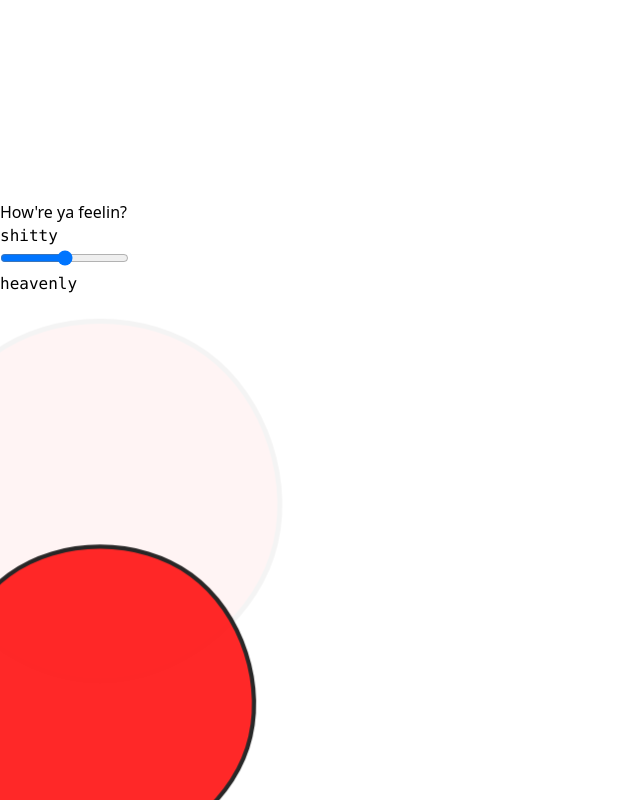
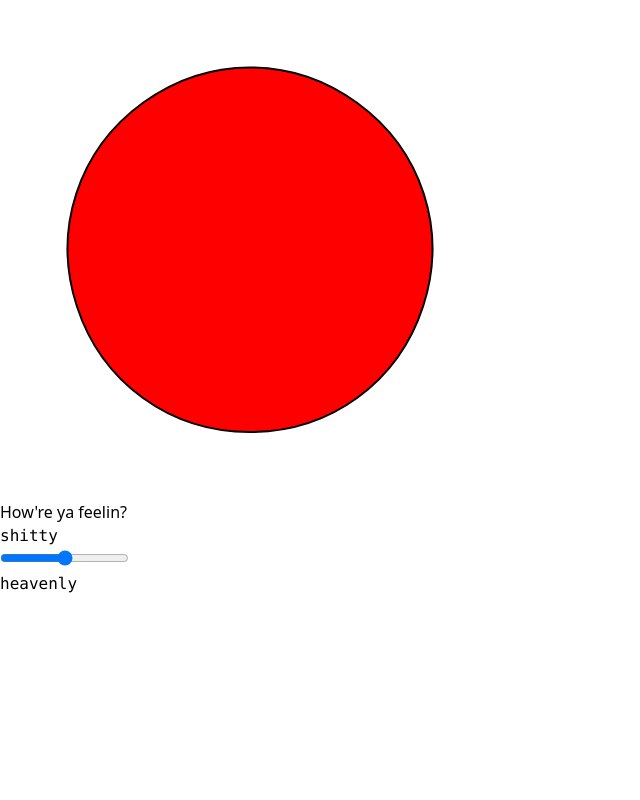
Before and after one commit to Suraj-Gov/moody, a React (Vite) app: page / in a window 1280 px wide. Shown: the top 800 px of the page, without its empty margins (0-640 px from the left). Built offline with nearby package versions, Linux system fonts and the light colour scheme.

Commit message:
refactor: remove anim, smooth morph to shitty

```diff
--- a/src/App.tsx
+++ b/src/App.tsx
@@ -14,7 +14,7 @@ function App() {
   return (
     <div className="flex justify-center items-center h-screen">
       <main className="flex flex-col justify-center items-center gap-12">
-        <ReactivePolyflower curr={moodQ} range={range} size={100} />
+        <ReactivePolyflower curr={moodQ} range={range} size={250} />
         <section className="flex flex-col justify-center items-center">
           <label htmlFor="mood-slider">How're ya feelin?</label>
           <div className="mt-4 flex gap-4">
--- a/src/components/Polyflower.tsx
+++ b/src/components/Polyflower.tsx
@@ -16,7 +16,10 @@ interface props {
     petal: number;
     fold: number;
   };
-  elongation: number /** 1 to 3 */;
+  elongation: {
+    petal: number;
+    fold: number;
+  };
   petalRadiusRange: number /** 0 to 1 */;
   className?: React.SVGAttributes<SVGSVGElement>["className"];
 }
@@ -76,7 +79,7 @@ const Polyflower: React.FC<props> = ({
     const prevFoldCorner = arr[prevIdx][1];
     const r = new Rounder([prevFoldCorner, vertCorner, foldCorner]);
     const roundRadius = rounding.petal;
-    const path = r.getRoundedPath(roundRadius, elongation);
+    const path = r.getRoundedPath(roundRadius, elongation.petal);
     return { ...path, roundRadius };
   });
 
@@ -88,7 +91,7 @@ const Polyflower: React.FC<props> = ({
     const doesGetCollapsed = getLineLength(p1, p3) < 2;
     const r = new Rounder([p1, p2, p3]);
     const roundRadius = doesGetCollapsed ? 0 : rounding.fold;
-    const path = r.getRoundedPath(roundRadius, elongation);
+    const path = r.getRoundedPath(roundRadius, elongation.fold);
     return { ...path, roundRadius };
   });
 
--- a/src/components/ReactivePolyflower.tsx
+++ b/src/components/ReactivePolyflower.tsx
@@ -1,4 +1,4 @@
-import React, { useEffect, useRef } from "react";
+import React, { useRef } from "react";
 import Polyflower from "./Polyflower";
 
 interface props {
@@ -7,11 +7,38 @@ interface props {
   size: number;
 }
 
-const lerp = (a: number, b: number, delta: number) => {
-  return a + (b - a) * delta;
+type ArrayLeast2<T> = [T, T, ...T[]];
+
+const lerp = (delta: number, ...anchors: ArrayLeast2<number>): number => {
+  const n = anchors.length;
+  if (n === 2) {
+    const [a, b] = anchors;
+    return a + (b - a) * delta;
+  }
+
+  const unitDelta = 1 / (n - 1);
+
+  for (let i = 0; i < n - 1; i++) {
+    const next = i + 1;
+    const minD = unitDelta * i;
+    const maxD = unitDelta * next;
+    const isWithinRange = delta >= minD && delta <= maxD;
+    if (isWithinRange) {
+      const a = anchors[i];
+      const b = anchors[next];
+      const adjustedDelta = (delta - unitDelta * i) * (n - 1); // normalize split ranges to 0-1
+      return lerp(adjustedDelta, a, b);
+    }
+  }
+  return -1;
 };
 
-const d = (from: number, to: number, currVal: number) => {
+// const lerp = (delta: number, ...anchors: ArrayLeast2<number>) => {
+//   const [a, b] = anchors;
+//   return a + (b - a) * delta;
+// };
+
+const toRange = (from: number, to: number, currVal: number) => {
   const fullRange = from - to;
   const delta = (currVal - from) / fullRange;
   return Math.abs(delta);
@@ -20,7 +47,10 @@ const d = (from: number, to: number, currVal: number) => {
 const getReactiveConfig = (props: props) => {
   const { curr, range, size } = props;
   const config: React.ComponentProps<typeof Polyflower> = {
-    elongation: 1,
+    elongation: {
+      petal: 1,
+      fold: 1,
+    },
     foldRadiusRange: 1,
     sides: 8,
     rounding: {
@@ -35,108 +65,55 @@ const getReactiveConfig = (props: props) => {
   const max = range;
   const isShitty = curr >= min && curr < min * 0.07;
   if (isShitty) {
-    const delta = d(min * 0.07, min, curr);
-    config.petalRadiusRange = lerp(0.79, 0.85, delta);
-    config.foldRadiusRange = lerp(1, 0.5, delta);
+    const d = toRange(min, min * 0.07, curr);
     config.sides = 8;
-    if (curr >= 30 && curr < 0) {
-      config.rounding.petal = lerp(300, 40, delta);
-      config.rounding.fold = lerp(0, 10, delta);
-      config.elongation = lerp(2.5, 1.8, delta);
-    } else {
-      config.rounding.petal = lerp(40, 5, delta);
-      config.rounding.fold = lerp(10, 5, delta);
-      config.elongation = lerp(1.8, 2, delta);
-    }
+    config.size *= lerp(d, 1, 0.875);
+    config.elongation.petal = lerp(d, 1.6, 1.2, 1, 2.5);
+    config.rounding.petal = lerp(d, 5, size * 0.3);
+    config.elongation.fold = lerp(d, 1.2, 1.5, 2.5);
+    config.rounding.fold = lerp(d, 10, size * 0.1);
+
+    config.petalRadiusRange *= lerp(d, 0.85, 0.93, 1, 1);
+    config.foldRadiusRange = lerp(d, 0.6, 1);
     return config;
   }
 
   const isOk = curr >= min * 0.07 && curr < max * 0.07;
   if (isOk) {
-    config.petalRadiusRange = 0.9;
-    config.elongation = 1.3;
-    config.foldRadiusRange = 1;
     config.sides = 5;
-    config.rounding.petal = 100;
-    config.rounding.fold = 10;
+    config.rounding.petal = size * 0.5;
+    config.elongation.petal = 1.4;
     return config;
   }
 
   const isHeavenly = curr >= max * 0.07 && curr <= max;
   if (isHeavenly) {
-    const delta = d(max * 0.07, max, curr);
-    if (curr >= max * 0.07 && curr <= max * 0.33) {
-      config.petalRadiusRange = 0.9;
-    } else {
-      const delta2 = d(max * 0.33, max, curr);
-      config.petalRadiusRange = lerp(0.9, 1.25, delta2);
-    }
-    config.elongation = lerp(1.3, 2.5, delta);
-    config.foldRadiusRange = lerp(1, 0.45, delta);
+    const d = toRange(max * 0.07, max, curr);
     config.sides = 5;
-    config.rounding.petal = lerp(100, 50, delta);
-    config.rounding.fold = lerp(10, 0, delta);
+    config.rounding.petal = lerp(d, size, 30);
+    config.elongation.petal = lerp(d, 1.4, 1);
+    // if (curr >= max * 0.07 && curr <= max * 0.33) {
+    //   config.petalRadiusRange = 0.9;
+    // } else {
+    //   const delta2 = d(max * 0.33, max, curr);
+    //   config.petalRadiusRange = lerp(0.9, 1.25, delta2);
+    // }
+    // config.elongation.petal = lerp(1.3, 2.5, delta);
+    // config.elongation.fold = lerp(1.3, 2.5, delta);
+    // config.foldRadiusRange = lerp(1, 0.45, delta);
+    // config.sides = 5;
+    // config.rounding.petal = lerp(100, 50, delta);
+    // config.rounding.fold = lerp(10, 0, delta);
     return config;
   }
 
   return config;
 };
 
-const loopDuration = 1000;
-
-const animate = (
-  node: Element,
-  position: number,
-  itemsCount: number,
-  moodRef: { isShitty: boolean }
-) => {
-  const isBeingAnimated = node.getAnimations().length > 0;
-  if (isBeingAnimated) return;
-
-  const transformKeyframes = [`scale(1)`, `scale(2.5)`];
-  if (moodRef.isShitty) {
-    transformKeyframes[0] += " " + "rotate(0deg)";
-    transformKeyframes[1] +=
-      " " + `rotate(${(90 / (itemsCount - 1)) * position}deg)`;
-  }
-  node
-    .animate(
-      {
-        transform: transformKeyframes,
-        opacity: [0, 0.8, 1, 1, 1, 0.7, 0],
-      },
-      {
-        duration: loopDuration * itemsCount,
-        easing: "ease-in-out",
-      }
-    )
-    .addEventListener("finish", () =>
-      animate(node, position, itemsCount, moodRef)
-    );
-};
-
 const ReactivePolyflower: React.FC<props> = (props) => {
   const config = getReactiveConfig(props);
 
   const containerRef = useRef<HTMLDivElement>(null);
-  const moodRef = useRef({ isShitty: false });
-
-  const isShitty = props.curr < -props.range * 0.5;
-  moodRef.current.isShitty = isShitty;
-
-  useEffect(() => {
-    if (!containerRef.current) {
-      return;
-    }
-
-    const children = [...containerRef.current.children].slice(0, -1);
-    children.forEach((c, idx, arr) => {
-      const delay = loopDuration * idx;
-      setTimeout(() => animate(c, idx, arr.length, moodRef.current), delay);
-    });
-
-    // eslint-disable-next-line react-hooks/exhaustive-deps
-  }, []);
 
   return (
     <div
@@ -144,11 +121,10 @@ const ReactivePolyflower: React.FC<props> = (props) => {
       ref={containerRef}
       style={{ width: props.size * 2, height: props.size * 2 }}
     >
-      <Polyflower className="absolute" {...config} />
-      <Polyflower className="absolute" {...config} />
-      <Polyflower className="absolute" {...config} />
-      <Polyflower className="absolute" {...config} />
-      <Polyflower className="absolute" {...config} />
+      <Polyflower
+        className="absolute top-1/2 left-1/2 -translate-x-1/2 -translate-y-1/2"
+        {...config}
+      />
     </div>
   );
 };
```
